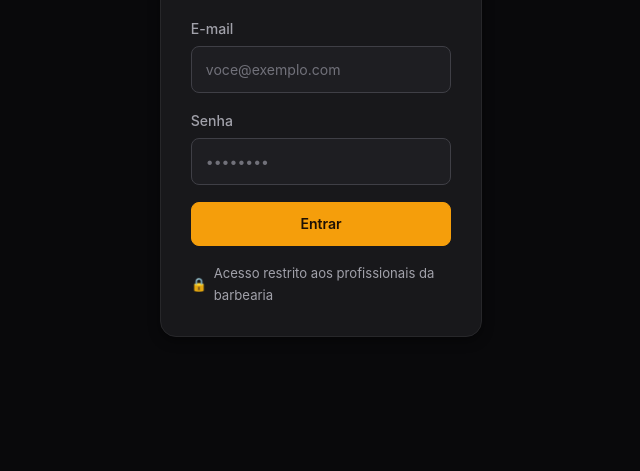
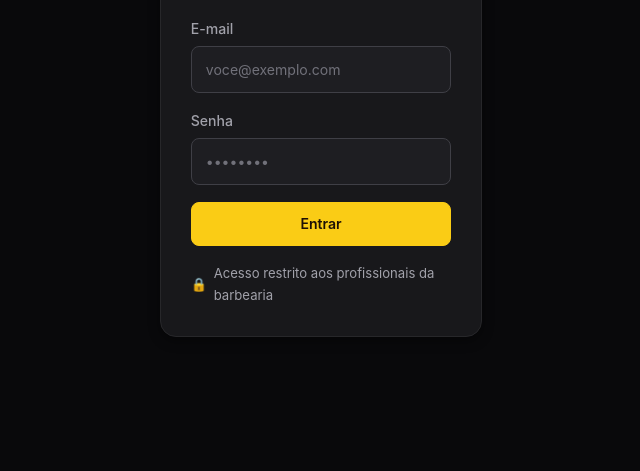
Before and after one commit to estgchristian-code/sistema-barbearia, a website built with Vite: page index.html in a window 1280 px wide. Shown: the part 329-800 px from the top of the page, without its empty margins (319-959 px from the left). Built offline with nearby package versions, Linux system fonts and the light colour scheme; no server answers.

Commit message:
Alterando a cor dos botões de laranja para amrelo

```diff
--- a/src/styles/app.css
+++ b/src/styles/app.css
@@ -149,7 +149,7 @@
 }
 
 .dashboard-card.destaque {
-  background: linear-gradient(160deg, var(--accent-soft), rgba(217, 142, 55, 0.05) 55%, var(--surface));
+  background: linear-gradient(160deg, var(--accent-soft), rgba(250, 204, 21, 0.05) 55%, var(--surface));
 }
 
 .dashboard-card.destaque::before {
--- a/src/styles/design-system.css
+++ b/src/styles/design-system.css
@@ -19,13 +19,13 @@
   --text-secondary: #a1a1aa;
   --text-muted: #71717a;
 
-  /* Acento (âmbar/cobre) */
-  --accent: #f59e0b;
-  --accent-hover: #fbbf24;
-  --accent-strong: #d97706;
+  /* Acento (amarelo vivo) */
+  --accent: #facc15;
+  --accent-hover: #fde047;
+  --accent-strong: #ca8a04;
   --accent-contrast: #1c1005;
-  --accent-soft: rgba(245, 158, 11, 0.12);
-  --accent-border: rgba(245, 158, 11, 0.35);
+  --accent-soft: rgba(250, 204, 21, 0.12);
+  --accent-border: rgba(250, 204, 21, 0.35);
 
   /* Semânticas */
   --success: #4ade80;
@@ -272,7 +272,7 @@ a:hover {
 }
 
 .btn-accent:hover:not(:disabled) {
-  background: rgba(245, 158, 11, 0.18);
+  background: rgba(250, 204, 21, 0.18);
   border-color: var(--accent);
 }
 
```
